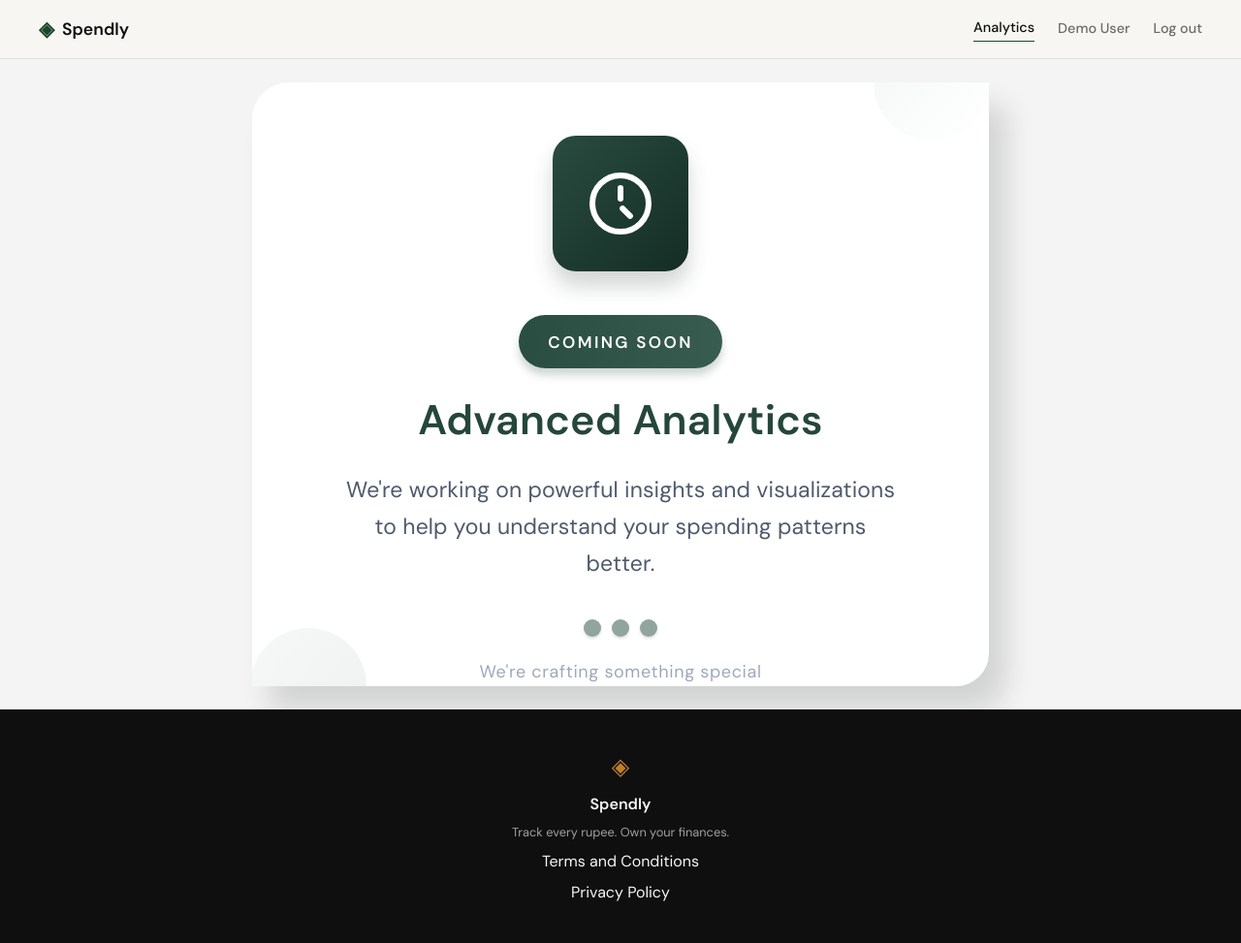
After one commit to Shzl804/Expense-Tracker, a Flask app: page /analytics in a window 1280 px wide. The commit adds this page. Shown: the whole page at 97% size. Run offline with Flask 3, Linux system fonts and the light colour scheme; the visitor is signed in with stand-in values (Sample User, id 1); data comes from the database, SQL or seed files in the repository.

Commit message:
feat(analytics): add authenticated coming soon page (#7)
Add a protected Analytics route and authenticated navbar entry.\nImplement the Coming Soon page from the supplied Figma design and cover access, rendering, and active navigation state with tests.\n\nCo-Authored-By: Claude <noreply@anthropic.com>

```diff
--- a/app.py
+++ b/app.py
@@ -236,6 +236,19 @@ def profile():
     )
 
 
+@app.route("/analytics")
+def analytics():
+    user_id = session.get("user_id")
+    if not user_id:
+        return redirect(url_for("login"))
+
+    if get_user_by_id(user_id) is None:
+        session.clear()
+        return redirect(url_for("login"))
+
+    return render_template("analytics.html")
+
+
 def _format_currency(amount):
     return f"₹{amount:,.2f}"
 
--- a/static/css/style.css
+++ b/static/css/style.css
@@ -877,6 +877,176 @@ a { color: inherit; text-decoration: none; }
 }
 
 /* ------------------------------------------------------------------ */
+/* Analytics page                                                      */
+/* ------------------------------------------------------------------ */
+
+.coming-soon-page {
+    align-items: center;
+    background: #f4f4f4;
+    display: grid;
+    min-height: calc(100vh - 160px);
+    overflow: hidden;
+    padding: 24px;
+    place-items: center;
+}
+
+.coming-soon-card {
+    align-items: center;
+    background: #fff;
+    border-radius: 38px 0 34px 0;
+    box-shadow: 18px 25px 28px rgba(37, 45, 42, 0.16);
+    display: flex;
+    flex-direction: column;
+    min-height: min(700px, calc(100vh - 208px));
+    overflow: hidden;
+    position: relative;
+    text-align: center;
+    width: min(760px, 100%);
+}
+
+.corner-shape {
+    background: linear-gradient(135deg, #f4f6f5 0%, #fbfcfc 62%, #fff 100%);
+    border-radius: 50%;
+    height: 120px;
+    position: absolute;
+    width: 120px;
+}
+
+.corner-shape-top { right: -1px; top: -60px; }
+
+.corner-shape-bottom {
+    background: linear-gradient(135deg, #f7f8f8 0%, #eef1f0 100%);
+    bottom: -60px;
+    left: -2px;
+}
+
+.clock-tile {
+    align-items: center;
+    background: linear-gradient(135deg, #294b40 0%, #142d25 100%);
+    border-radius: 24px;
+    box-shadow: 0 15px 21px rgba(30, 52, 45, 0.2);
+    color: #fff;
+    display: grid;
+    flex: 0 0 auto;
+    height: 140px;
+    justify-content: center;
+    margin-top: 55px;
+    place-items: center;
+    position: relative;
+    width: 140px;
+    z-index: 1;
+}
+
+.clock-icon {
+    border: 6px solid currentColor;
+    border-radius: 50%;
+    display: block;
+    height: 64px;
+    position: relative;
+    width: 64px;
+}
+
+.clock-icon::before,
+.clock-icon::after {
+    background: currentColor;
+    border-radius: 999px;
+    content: "";
+    position: absolute;
+}
+
+.clock-icon::before {
+    height: 17px;
+    left: 50%;
+    top: 7px;
+    transform: translateX(-50%);
+    width: 6px;
+}
+
+.clock-icon::after {
+    height: 6px;
+    left: 50%;
+    top: 50%;
+    transform: rotate(45deg);
+    transform-origin: left center;
+    width: 17px;
+}
+
+.status-pill {
+    background: linear-gradient(90deg, #294d40 0%, #385c4f 100%);
+    border-radius: 999px;
+    box-shadow: 0 7px 9px rgba(31, 52, 45, 0.21);
+    color: #fff;
+    font-size: 17px;
+    font-weight: 700;
+    letter-spacing: 0.14em;
+    line-height: 1.65;
+    margin-top: 45px;
+    padding: 14px 30px 13px;
+    position: relative;
+    text-transform: uppercase;
+    z-index: 1;
+}
+
+.coming-soon-card h1 {
+    color: #25463b;
+    font-size: 43px;
+    font-weight: 700;
+    letter-spacing: 0.005em;
+    line-height: 1.2;
+    margin-top: 28px;
+    position: relative;
+    z-index: 1;
+}
+
+.description {
+    color: #4e5a6d;
+    font-size: 23px;
+    font-weight: 400;
+    letter-spacing: 0.005em;
+    line-height: 1.65;
+    margin-top: 27px;
+    position: relative;
+    z-index: 1;
+}
+
+.progress-dots {
+    display: flex;
+    gap: 11px;
+    margin-top: 39px;
+    position: relative;
+    z-index: 1;
+}
+
+.progress-dots span {
+    background: #91a49e;
+    border-radius: 50%;
+    box-shadow: 0 2px 3px rgba(45, 69, 61, 0.16);
+    height: 18px;
+    width: 18px;
+}
+
+.footer-note {
+    color: #9ca8bc;
+    font-size: 18px;
+    font-weight: 400;
+    letter-spacing: 0.035em;
+    margin-top: 22px;
+    position: relative;
+    z-index: 1;
+}
+
+.nav-links a.nav-active {
+    border-bottom: 1px solid var(--accent);
+    color: var(--ink);
+    padding-bottom: 0.15rem;
+}
+
+.nav-links a:focus-visible {
+    outline: 2px solid var(--accent);
+    outline-offset: 4px;
+}
+
+/* ------------------------------------------------------------------ */
 /* Footer                                                              */
 /* ------------------------------------------------------------------ */
 
@@ -925,6 +1095,35 @@ a { color: inherit; text-decoration: none; }
     .profile-content-grid { grid-template-columns: 1fr; }
 }
 
+@media (max-width: 700px) {
+    .coming-soon-page {
+        min-height: calc(100vh - 132px);
+        overflow: auto;
+        padding: 16px;
+    }
+
+    .coming-soon-card {
+        justify-content: center;
+        min-height: calc(100vh - 164px);
+        padding: 48px 24px;
+    }
+
+    .clock-tile {
+        height: clamp(100px, 31vw, 124px);
+        margin-top: 0;
+        width: clamp(100px, 31vw, 124px);
+    }
+
+    .clock-icon { height: 52px; width: 52px; }
+    .status-pill { font-size: 14px; margin-top: clamp(28px, 8vw, 40px); padding: 12px 24px 11px; }
+    .coming-soon-card h1 { font-size: clamp(30px, 9vw, 40px); margin-top: clamp(22px, 6vw, 28px); }
+    .description { font-size: clamp(16px, 4.8vw, 19px); line-height: 1.55; margin-top: 21px; }
+    .progress-dots { margin-top: clamp(28px, 8vw, 38px); }
+    .progress-dots span { height: 16px; width: 16px; }
+    .footer-note { font-size: clamp(14px, 4.2vw, 16px); margin-top: 20px; }
+    .desktop-break { display: none; }
+}
+
 @media (max-width: 600px) {
     .nav-links a:not(.nav-cta) { display: none; }
     .hero { padding: 3rem 1rem 2rem; }
--- /dev/null
+++ b/templates/analytics.html
@@ -0,0 +1,34 @@
+{% extends "base.html" %}
+
+{% block title %}Analytics — Spendly{% endblock %}
+
+{% block content %}
+<section class="coming-soon-page" aria-labelledby="analytics-page-title">
+    <div class="coming-soon-card">
+        <div class="corner-shape corner-shape-top" aria-hidden="true"></div>
+        <div class="corner-shape corner-shape-bottom" aria-hidden="true"></div>
+
+        <div class="clock-tile" aria-hidden="true">
+            <span class="clock-icon"></span>
+        </div>
+
+        <div class="status-pill">Coming soon</div>
+
+        <h1 id="analytics-page-title">Advanced Analytics</h1>
+        <p class="description">
+            We're working on powerful insights and visualizations
+            <br class="desktop-break">
+            to help you understand your spending patterns
+            <br class="desktop-break">
+            better.
+        </p>
+
+        <div class="progress-dots" aria-hidden="true">
+            <span></span>
+            <span></span>
+            <span></span>
+        </div>
+        <p class="footer-note">We're crafting something special</p>
+    </div>
+</section>
+{% endblock %}
--- a/templates/base.html
+++ b/templates/base.html
@@ -20,6 +20,9 @@
             </a>
             <div class="nav-links">
                 {% if session.get('user_id') %}
+                <a href="{{ url_for('analytics') }}"
+                   class="nav-analytics {% if request.endpoint == 'analytics' %}nav-active{% endif %}"
+                   {% if request.endpoint == 'analytics' %}aria-current="page"{% endif %}>Analytics</a>
                 <a href="{{ url_for('profile') }}" class="nav-profile">{{ session.get('user_name') }}</a>
                 <a href="{{ url_for('logout') }}">Log out</a>
                 {% else %}
```
Also changed, not shown: tests/test_analytics.py (added, +80 -0 lines).
